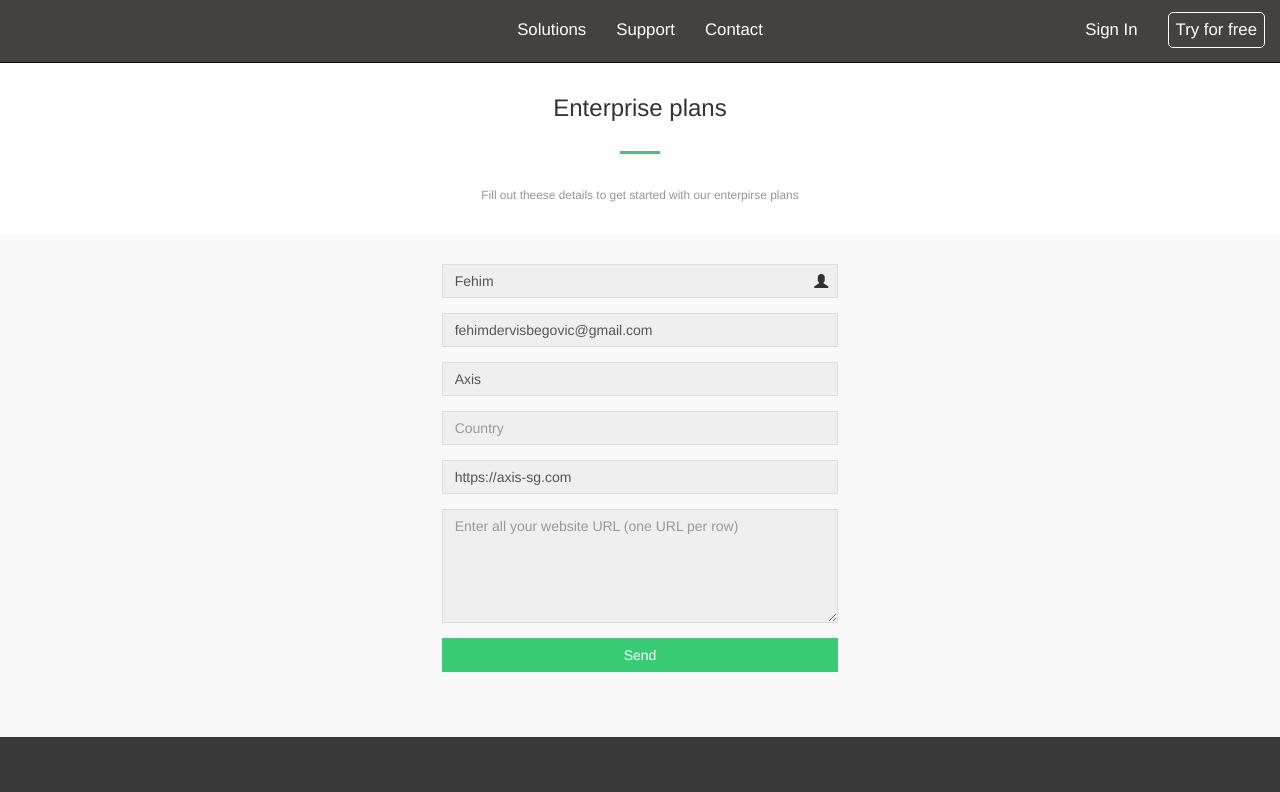
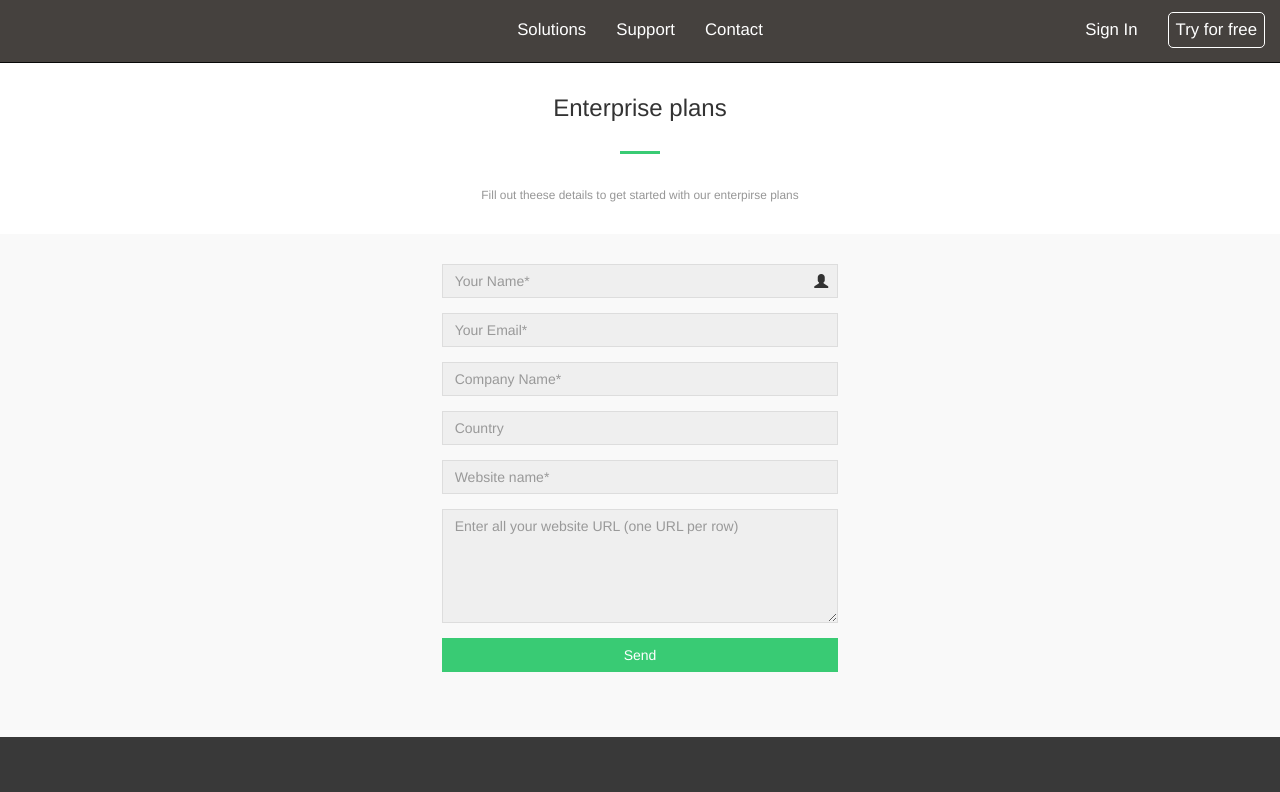
Before and after one commit to fehimdervisbegovic/secpriv, an Angular app: page /startplan in a window 1280 px wide. Shown: the top 792 px of the page. Built offline with nearby package versions, Linux system fonts and the light colour scheme; grey boxes are pictures that could not be loaded.

Commit message:
final touch

```diff
--- a/src/app/components/start-plan/start-plan-form/start-plan-form.component.ts
+++ b/src/app/components/start-plan/start-plan-form/start-plan-form.component.ts
@@ -69,11 +69,11 @@ export class StartPlanFormComponent implements OnInit, OnDestroy {
    */
   initialiseForm() {
     this.fg = this.fb.group({
-      name: ['Fehim', Validators.required],
-      email: ['fehimdervisbegovic@gmail.com', [Validators.required, ValidationService.emailValidator]],
-      company: ['Axis', [Validators.required, Validators.minLength(3)]],
+      name: ['', Validators.required],
+      email: ['', [Validators.required, ValidationService.emailValidator]],
+      company: ['', [Validators.required, Validators.minLength(3)]],
       country: ['', []],
-      webSite: ['https://axis-sg.com', [Validators.required, Validators.pattern(ValidationService.reg)]],
+      webSite: ['', [Validators.required, Validators.pattern(ValidationService.reg)]],
       additionalWebSites: ['', []],
     });
   }
```
